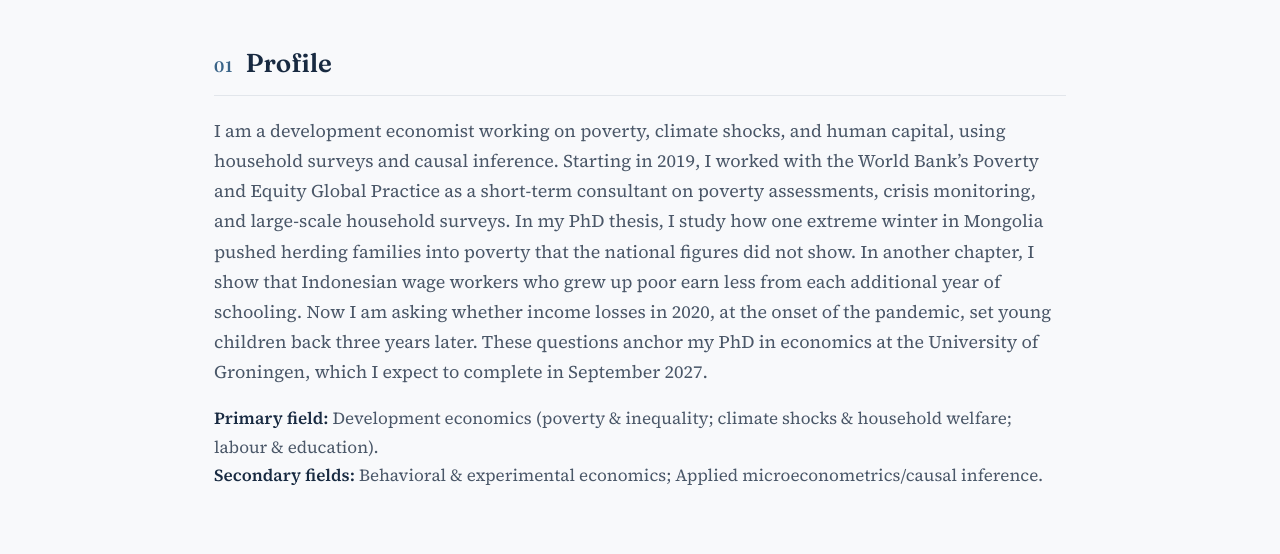
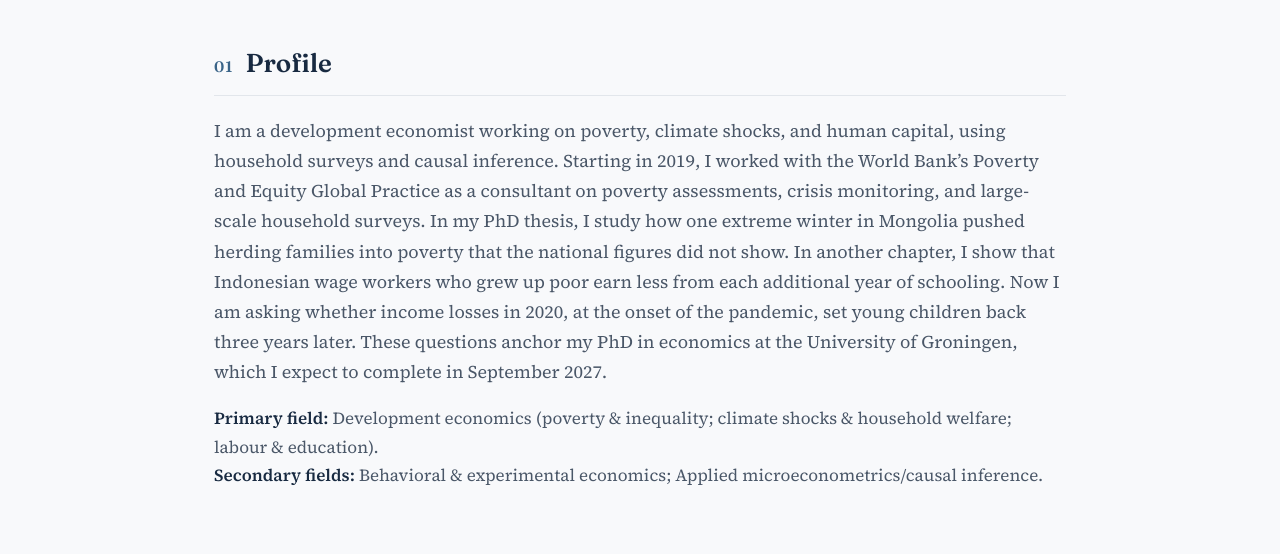
Before and after one commit to febriady/febriady.github.io, a plain HTML site: page index.html in a window 1280 px wide. Shown: the part 609-1163 px from the top of the page. Drawn offline with Linux system fonts and the light colour scheme.

Commit message:
Profile: say consultant rather than short-term consultant
Co-Authored-By: Claude Opus 5.5 <noreply@anthropic.com>

```diff
--- a/index.html
+++ b/index.html
@@ -291,7 +291,7 @@
 
   <section id="about">
     <div class="sec-head"><span class="num">01</span><h2>Profile</h2></div>
-    <p class="lead">I am a development economist working on poverty, climate shocks, and human capital, using household surveys and causal inference. Starting in 2019, I worked with the World Bank&rsquo;s Poverty and Equity Global Practice as a short-term consultant on poverty assessments, crisis monitoring, and large-scale household surveys. In my PhD thesis, I study how one extreme winter in Mongolia pushed herding families into poverty that the national figures did not show. In another chapter, I show that Indonesian wage workers who grew up poor earn less from each additional year of schooling. Now I am asking whether income losses in 2020, at the onset of the pandemic, set young children back three years later. These questions anchor my PhD in economics at the University of Groningen, which I expect to complete in September 2027.</p>
+    <p class="lead">I am a development economist working on poverty, climate shocks, and human capital, using household surveys and causal inference. Starting in 2019, I worked with the World Bank&rsquo;s Poverty and Equity Global Practice as a consultant on poverty assessments, crisis monitoring, and large-scale household surveys. In my PhD thesis, I study how one extreme winter in Mongolia pushed herding families into poverty that the national figures did not show. In another chapter, I show that Indonesian wage workers who grew up poor earn less from each additional year of schooling. Now I am asking whether income losses in 2020, at the onset of the pandemic, set young children back three years later. These questions anchor my PhD in economics at the University of Groningen, which I expect to complete in September 2027.</p>
     <p class="fields"><b>Primary field:</b> Development economics (poverty &amp; inequality; climate shocks &amp; household welfare; labour &amp; education).<br>
     <b>Secondary fields:</b> Behavioral &amp; experimental economics; Applied microeconometrics/causal inference.</p>
   </section>
```
